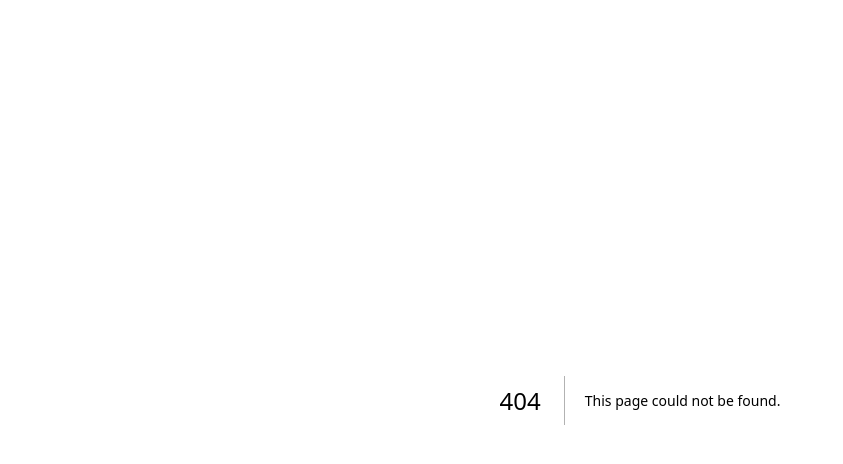
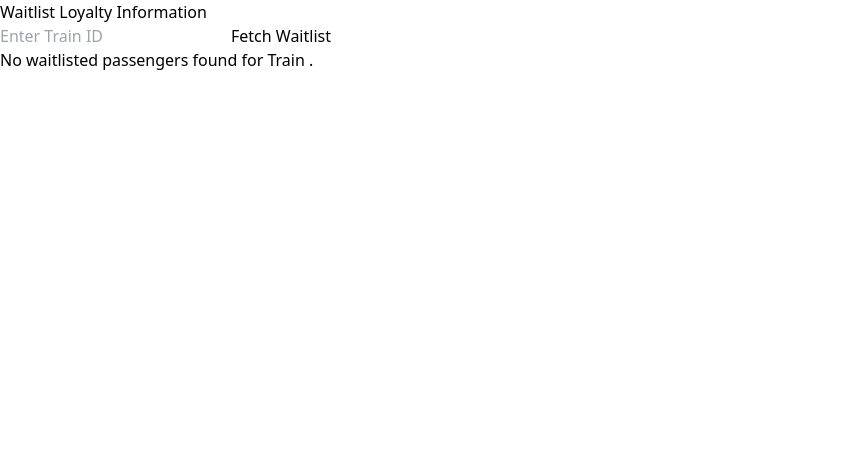
Before and after one commit to Razorback360/ics321-project, a Next.js app: page /report/WaitlistLoyalty in a window 1280 px wide. Before the commit this address had no page. Shown: the top 464 px of the page, without its empty margins (0-843 px from the left). Built offline with nearby package versions, Linux system fonts and the light colour scheme.

Commit message:
add waitlist

```diff
--- /dev/null
+++ b/src/pages/report/WaitlistLoyalty.tsx
@@ -0,0 +1,47 @@
+import { useState } from "react";
+
+export default function WaitlistLoyalty() {
+  const [trainId, setTrainId] = useState("");
+  const [waitlist, setWaitlist] = useState<any[]>([]);
+
+  const fetchWaitlistLoyalty = async () => {
+    const res = await fetch(`/api/passenger/waitlist/${trainId}`);
+
+    if (res.ok) {
+      const data = await res.json();
+      setWaitlist(data.waitlistedPassengers);
+      console.log(data.waitlistedPassengers);
+    } else {
+      console.error("Error fetching waitlist loyalty data.");
+    }
+  };
+
+  return (
+    <section>
+      <h2>Waitlist Loyalty Information</h2>
+      <input
+        type="text"
+        placeholder="Enter Train ID"
+        value={trainId}
+        onChange={(e) => setTrainId(e.target.value)}
+      />
+      <button onClick={fetchWaitlistLoyalty}>Fetch Waitlist</button>
+
+      {waitlist.length > 0 ? (
+        <div>
+          <h3>Waitlist for Train {trainId}</h3>
+          <ul>
+            {waitlist.map((passenger) => (
+              <li key={passenger.passenger.id}>
+                <strong>Name: {passenger.passenger.user.name}</strong>
+                <ul>Tier: {passenger.passenger.user.loyaltyMiles[0].name}</ul>
+              </li>
+            ))}
+          </ul>
+        </div>
+      ) : (
+        <p>No waitlisted passengers found for Train {trainId}.</p>
+      )}
+    </section>
+  );
+}
--- a/src/pages/report/index.tsx
+++ b/src/pages/report/index.tsx
@@ -21,7 +21,11 @@ const index = () => {
             Reservation Details
           </Link>
         </li>
-        {/* TODO - Waitlisted loyalty passengers in each class given a train number (for admins). */}
+        <li>
+          <Link href="/report/Waitlist" className="text-blue-500">
+            Waitlist
+          </Link>
+        </li>
       </ul>
     </div>
   );
```
